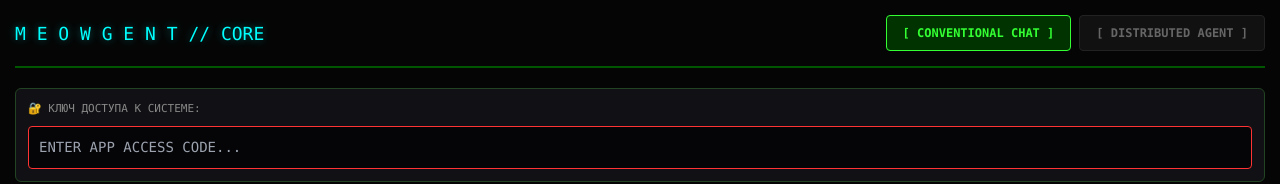
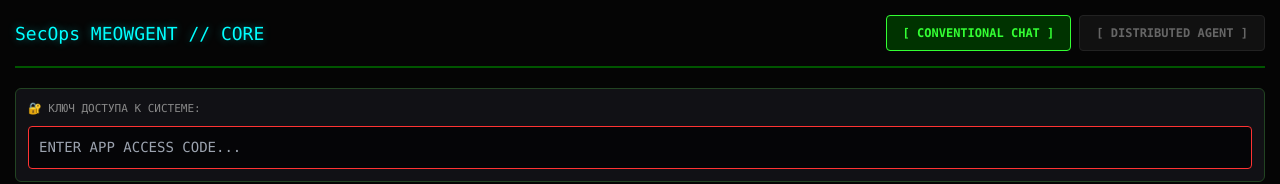
Before and after one commit to LuwnFM/MEOWGENT, a Next.js app: page / in a window 1280 px wide. Shown: the top 184 px of the page. Built offline with nearby package versions, Linux system fonts and the light colour scheme.

Commit message:
ui: pass authenticated chat access code and refresh branding

```diff
--- a/app/page.tsx
+++ b/app/page.tsx
@@ -65,6 +65,7 @@ export default function MainPage() {
         method: 'POST',
         headers: { 'Content-Type': 'application/json' },
         body: JSON.stringify({
+          accessCode: code,
           messages: [
             { role: 'system', content: 'You are a concise technical assistant.' },
             ...messages
@@ -110,7 +111,7 @@ export default function MainPage() {
       }}>
         <div style={{ display: 'flex', justifyContent: 'space-between', alignItems: 'center', flexWrap: 'wrap', gap: '10px' }}>
           <h2 style={{ margin: 0, fontSize: '18px', color: '#00ffff', textShadow: '0 0 8px rgba(0,255,255,0.4)' }}>
-            M E O W G E N T // CORE
+            SecOps MEOWGENT // CORE
           </h2>
           <div style={{ display: 'flex', gap: '8px' }}>
             <button
```
